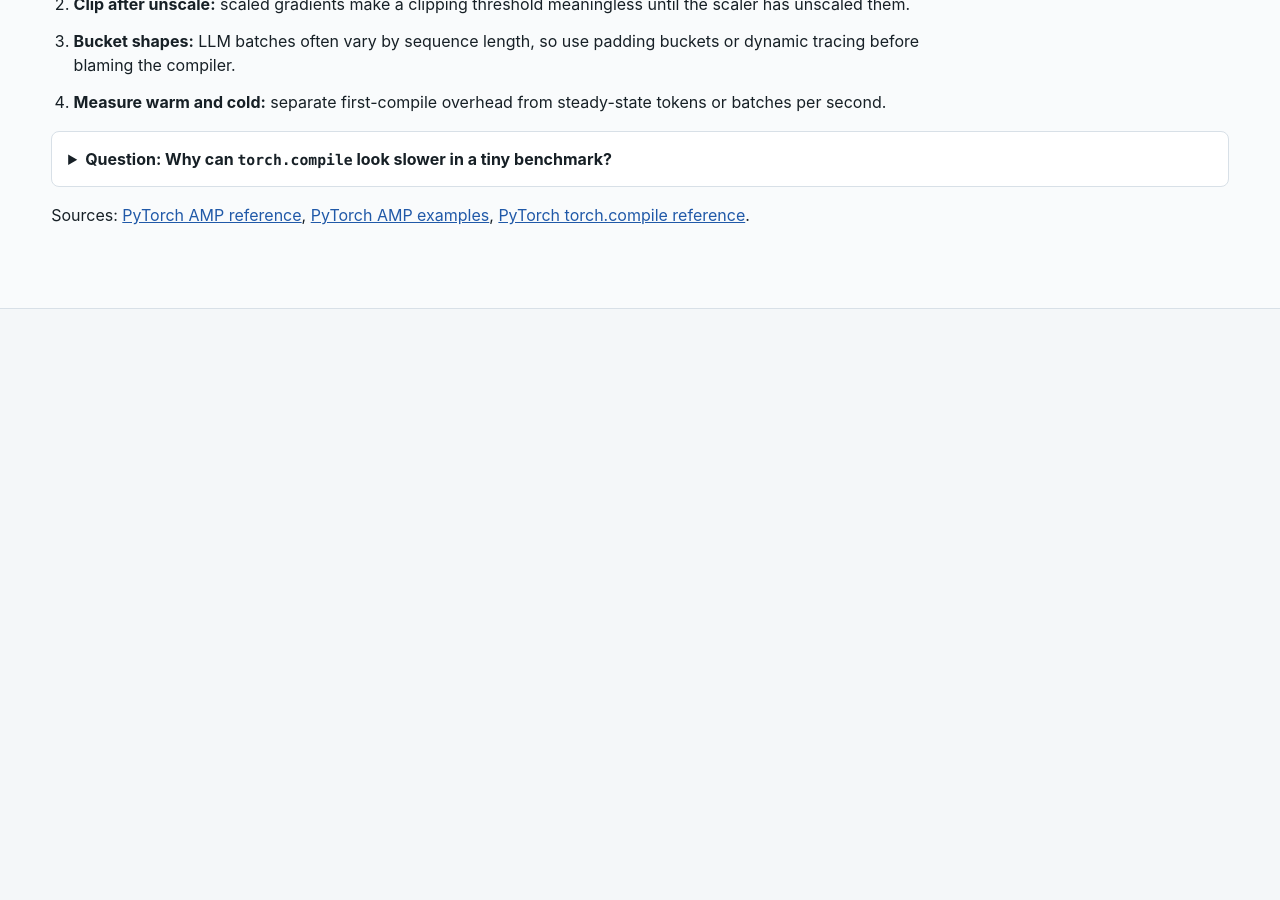
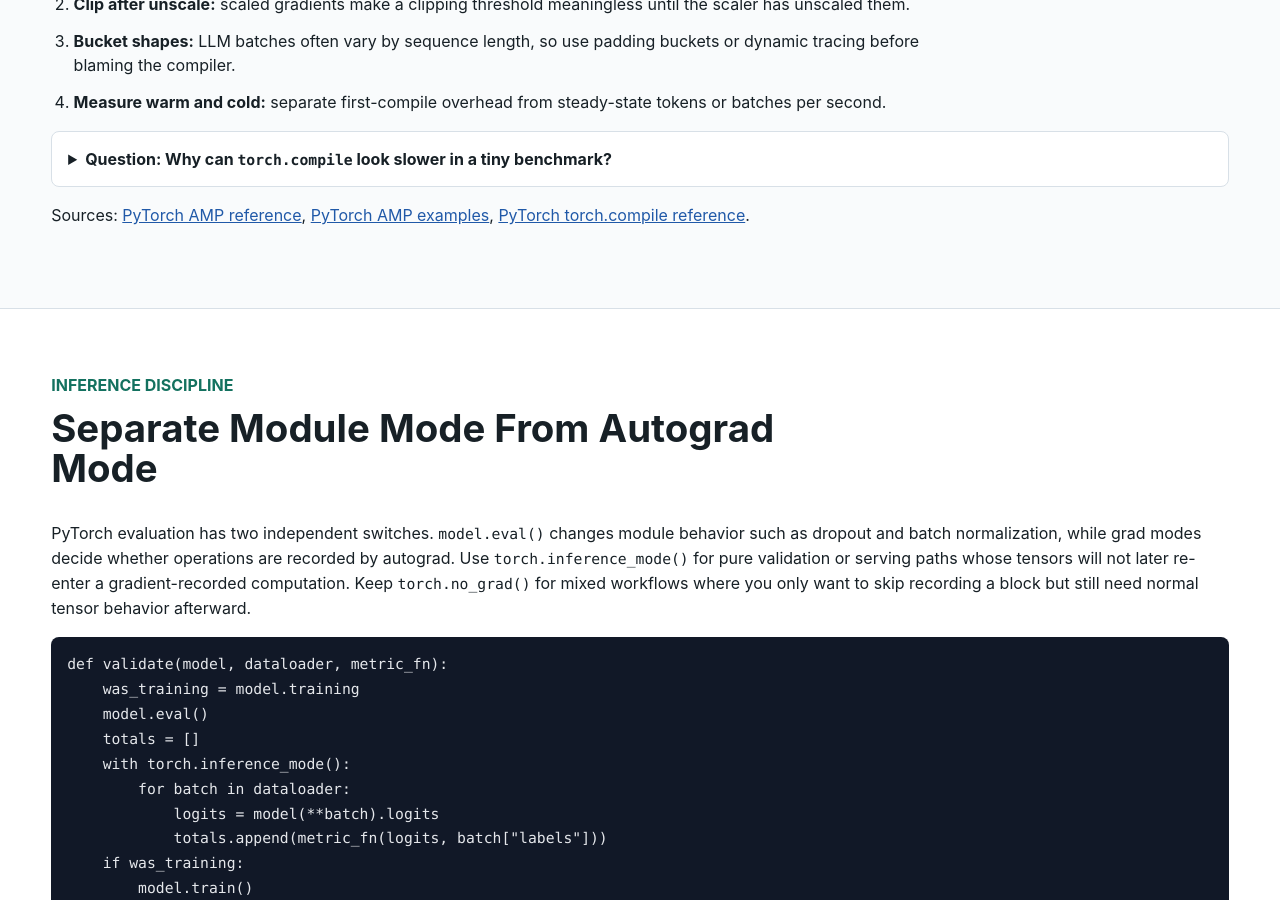
Before and after one commit to kennethli319/kennethli319.github.io, a Jekyll site: the page llm-ml-course/lessons/pytorch-foundations.html, which Jekyll copies as it is, in a window 1280 px wide and 900 px high, scrolled down 3192 px. Built offline with Jekyll 4.4.1, drawn with Linux system fonts in a browser that asks for light colours; before the commit the page ends 3501 px from its top, so only the background shows below that; some of the changed text lies outside the part shown.

Commit message:
Sync LLM course eval mode drill

```diff
--- a/llm-ml-course/lessons/pytorch-foundations.html
+++ b/llm-ml-course/lessons/pytorch-foundations.html
@@ -14,6 +14,7 @@
       <a href="#norm">Norms</a>
       <a href="#training">Training</a>
       <a href="#amp-compile">AMP + Compile</a>
+      <a href="#eval-mode">Eval Mode</a>
     </nav>
     <p class="eyebrow">Module 02</p>
     <h1>PyTorch Foundations For LLMs</h1>
@@ -136,6 +137,54 @@ compiled_model = torch.compile(model, dynamic=True)
         <a href="https://docs.pytorch.org/docs/2.12/generated/torch.compile.html">PyTorch torch.compile reference</a>.
       </p>
     </section>
+
+    <section id="eval-mode" class="band">
+      <div class="section-head">
+        <p class="eyebrow">Inference Discipline</p>
+        <h2>Separate Module Mode From Autograd Mode</h2>
+      </div>
+      <p>
+        PyTorch evaluation has two independent switches. <code>model.eval()</code>
+        changes module behavior such as dropout and batch normalization, while
+        grad modes decide whether operations are recorded by autograd. Use
+        <code>torch.inference_mode()</code> for pure validation or serving paths
+        whose tensors will not later re-enter a gradient-recorded computation.
+        Keep <code>torch.no_grad()</code> for mixed workflows where you only want
+        to skip recording a block but still need normal tensor behavior
+        afterward.
+      </p>
+      <pre><code class="language-python">def validate(model, dataloader, metric_fn):
+    was_training = model.training
+    model.eval()
+    totals = []
+    with torch.inference_mode():
+        for batch in dataloader:
+            logits = model(**batch).logits
+            totals.append(metric_fn(logits, batch["labels"]))
+    if was_training:
+        model.train()
+    return torch.stack(totals).mean().item()
+
+# Use no_grad, not inference_mode, when outputs must flow into later autograd work.
+with torch.no_grad():
+    frozen_features = encoder(inputs)
+loss = trainable_head(frozen_features).loss(labels)
+loss.backward()</code></pre>
+      <ol class="steps">
+        <li><strong>Set both switches:</strong> call <code>eval()</code> for module semantics and a grad mode for autograd memory and bookkeeping.</li>
+        <li><strong>Restore training state:</strong> validation inside a training loop should return the model to the previous mode.</li>
+        <li><strong>Use inference mode narrowly:</strong> prefer it for read-only eval and serving, but avoid it when tensors created inside the block must participate in later backward passes.</li>
+        <li><strong>Test stochastic layers:</strong> compare two eval passes on the same batch to catch dropout, batch norm, or generation-mode mistakes.</li>
+      </ol>
+      <details class="qa">
+        <summary>Question: Why is <code>model.eval()</code> not enough for efficient validation?</summary>
+        <p>It changes layer behavior, but it does not by itself disable autograd recording. Without a grad-disabled context, validation can still waste memory building graphs that will never be backpropagated.</p>
+      </details>
+      <p class="source-note">
+        Sources: <a href="https://docs.pytorch.org/docs/stable/notes/autograd.html#locally-disable-grad-doc">PyTorch locally disabling gradient computation</a>,
+        <a href="https://docs.pytorch.org/docs/stable/generated/torch.autograd.grad_mode.inference_mode.html">PyTorch inference_mode reference</a>.
+      </p>
+    </section>
   </main>
 </body>
 </html>
```
Also changed, not shown: llm-ml-course/README.md (+2 -0 lines).
